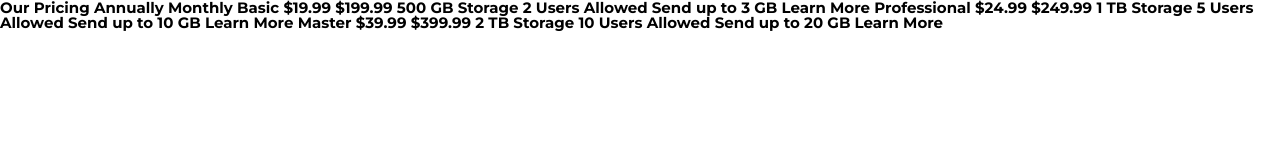
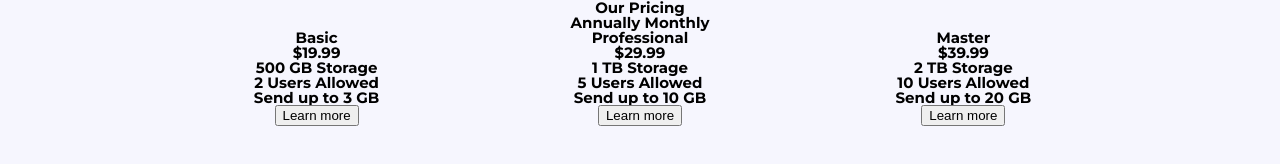
Before and after one commit to CorbicBojana/JS6, a website: page dist/index.html in a window 1280 px wide. Drawn offline with Linux system fonts and the light colour scheme.

Commit message:
add markup

```diff
--- a/app/scss/_variables.scss
+++ b/app/scss/_variables.scss
@@ -1,4 +1,4 @@
-$primary-color: linear-gradient(hsl(236, 72%, 79%), hsl(237, 63%, 64%));
+$primary-color: linear-gradient(to right, hsl(236, 72%, 79%), hsl(237, 63%, 64%));
 $very-light-grayish-blue: hsl(240, 78%, 98%);
 $light-grayish-blue: hsl(234, 14%, 74%);
 $grayish-blue: hsl(233, 13%, 49%);
--- a/app/scss/main.scss
+++ b/app/scss/main.scss
@@ -15,12 +15,14 @@ html {
   body {
     font-size: 1.5rem;
     font-family: 'Montserrat', sans-serif;
-    color: $primary-color;
+    background-color: $very-light-grayish-blue;
   }
 
   .container {
     max-width: 98rem;
+    height: 100vh;
     margin: 0 auto;
+    text-align: center;
   }
 
   .row {
@@ -31,7 +33,7 @@ html {
   }
 
   .col-1 {
-    width: 50%;
+    width: 33%;
   }
 
   img {
```
Also changed, not shown: dist/css/main.css, dist/css/main.min.css, dist/index.html.
